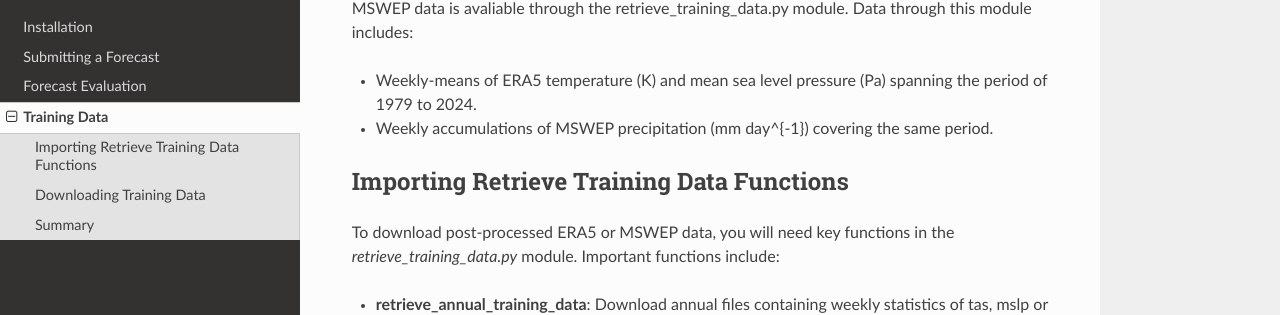
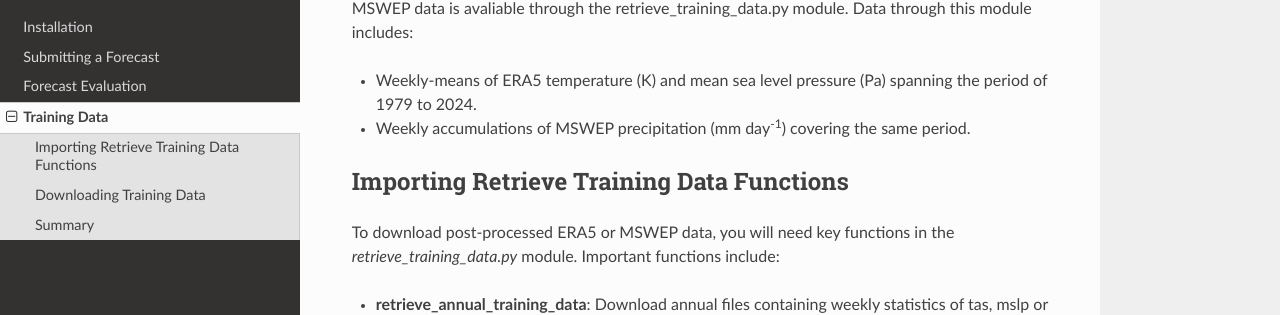
Before and after one commit to joshuatalib/AI_weather_quest, a Sphinx documentation site: the page built from docs/source/training_data.rst, in a window 1280 px wide and 900 px high. Shown: the part 211-526 px from the top of the window. Built offline with Sphinx 7.4.7 and the Read the Docs theme 3.1.0, drawn with Linux system fonts in a browser that asks for light colours; pages that are not in the unit, such as notebooks, are missing from menus; part of the change alters nothing that is shown.

```diff
--- a/docs/source/training_data.rst
+++ b/docs/source/training_data.rst
@@ -4,7 +4,7 @@ Training Data
 Participants are welcome to use any forecast or observational dataset to develop their AI/ML forecasting model. To support initial model development/training, post-processed ERA5 and MSWEP data is avaliable through the retrieve_training_data.py module. Data through this module includes:
 
 - Weekly-means of ERA5 temperature (K) and mean sea level pressure (Pa) spanning the period of 1979 to 2024.
-- Weekly accumulations of MSWEP precipitation (mm day^{-1}) covering the same period.
+- Weekly accumulations of MSWEP precipitation (mm day\ :sup:`-1`) covering the same period.
 
 Importing Retrieve Training Data Functions
 --------------------------------------------
```
